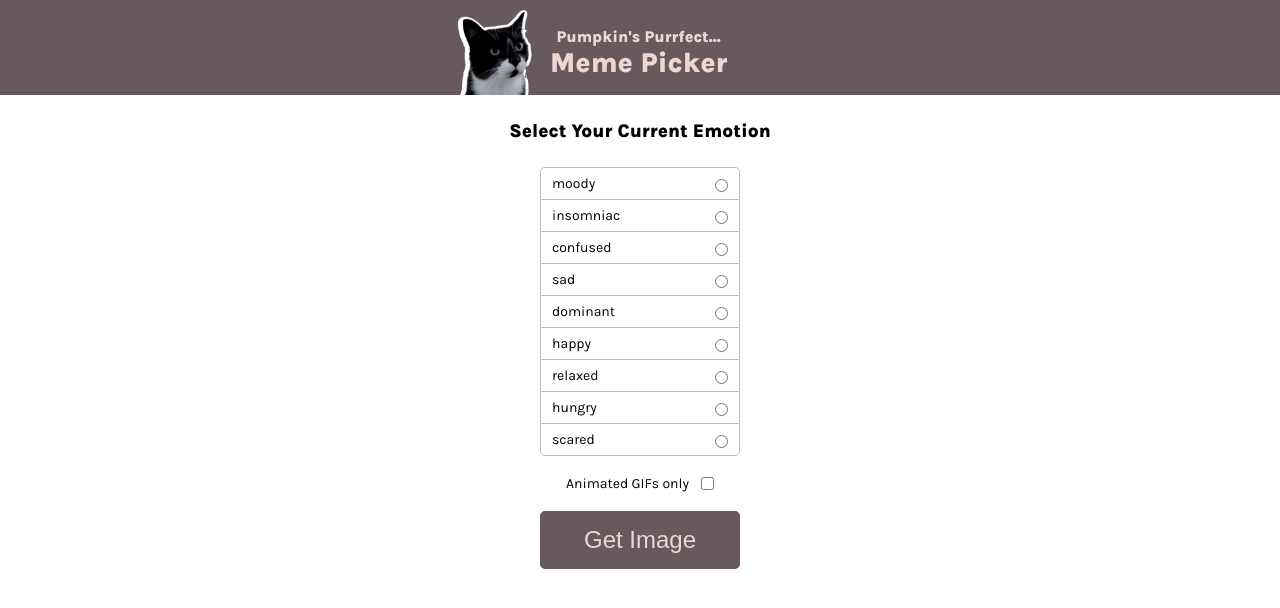
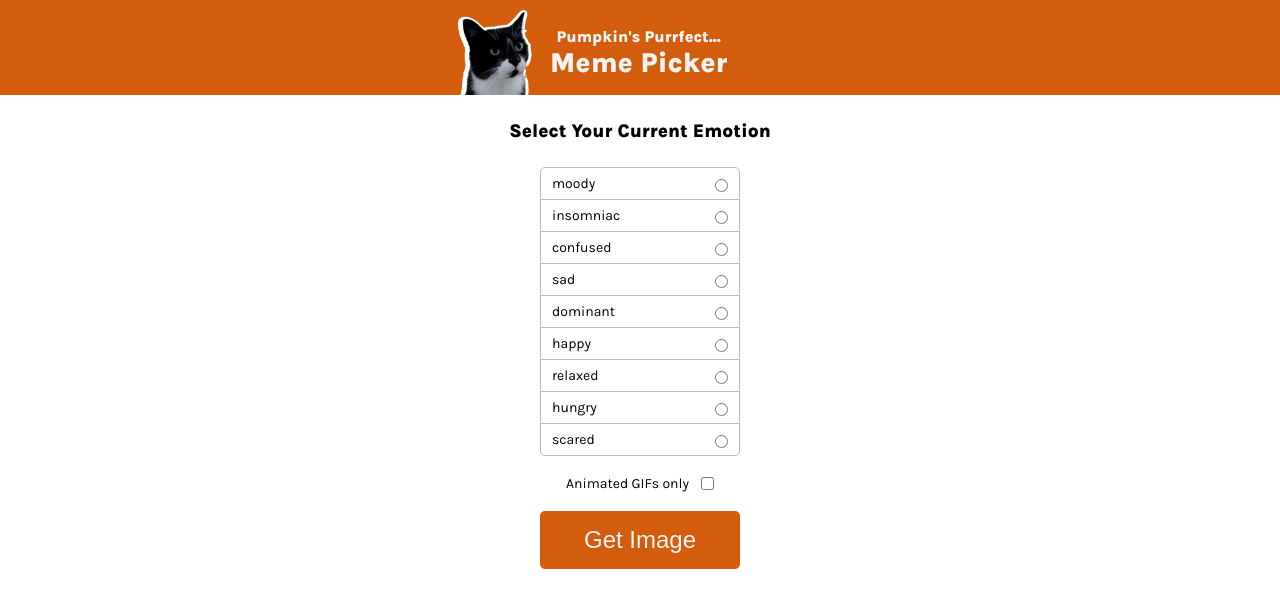
Before and after one commit to Jonserafim7/Scrimba-Module5, a plain HTML site: page Meme Picker/index.html in a window 1280 px wide. Drawn offline with Linux system fonts and the light colour scheme.

Commit message:
changed color scheme

```diff
--- a/Meme Picker/index.css
+++ b/Meme Picker/index.css
@@ -10,7 +10,7 @@ h1, h2, h3{
 }
 
 h1, h2{
-    color: #EED6D3;
+    color: #f3f3f3;
     margin: 0;
 }
 
@@ -29,7 +29,7 @@ h3{
 /* layout */
 
 header{
-    background-color: #67595E;
+    background-color: #d45d0d;
 }
 
 .header-inner{
@@ -103,8 +103,8 @@ input[type="radio"]{
 }
 
 .get-image-btn{
-    background-color: #67595e;
-    color: #eed6d3;
+    background-color: #d45d0d;
+    color: #f3f3f3;
     padding: 15px 19px;
     font-size: 24px;
     border: none;
```
